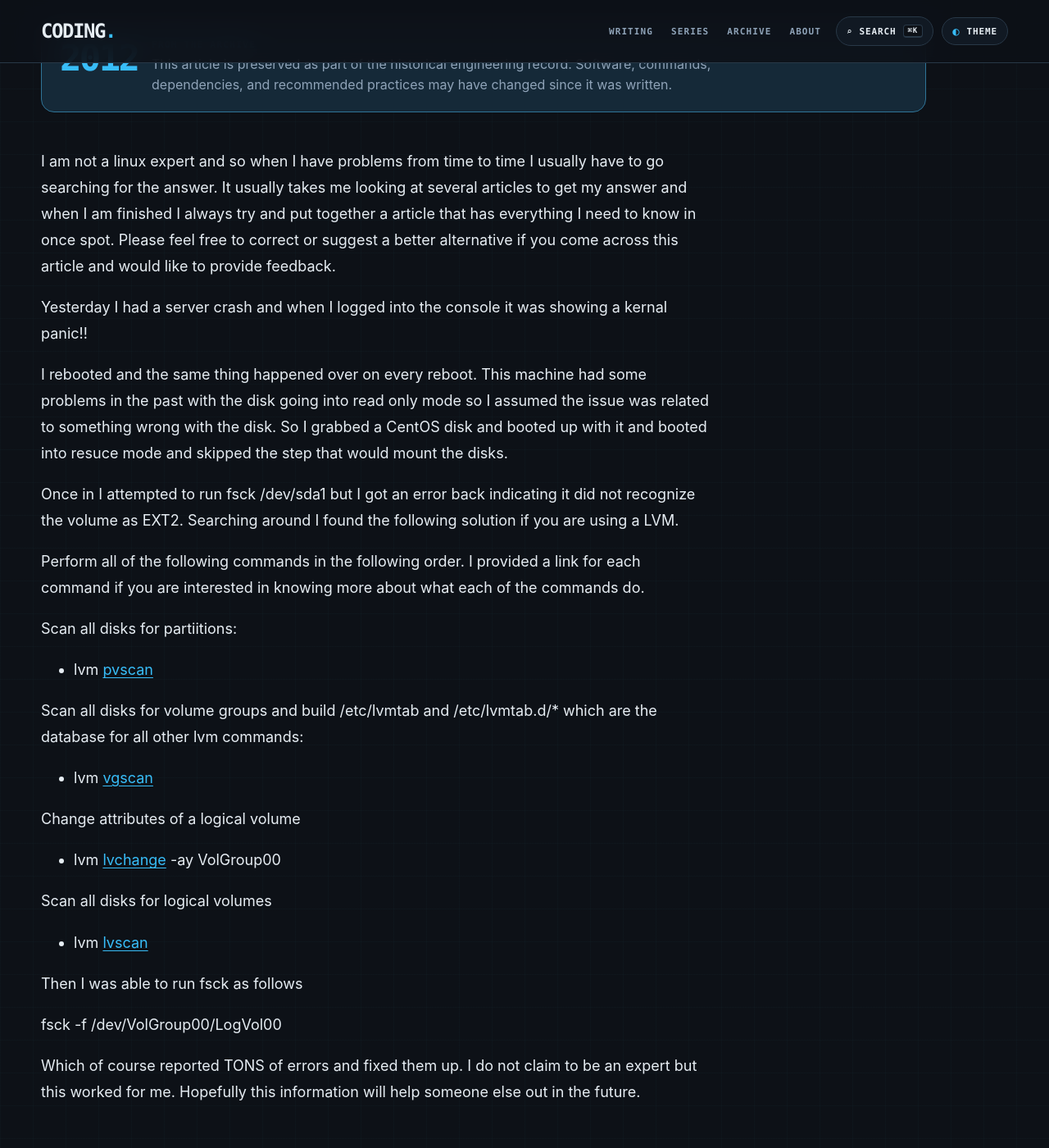
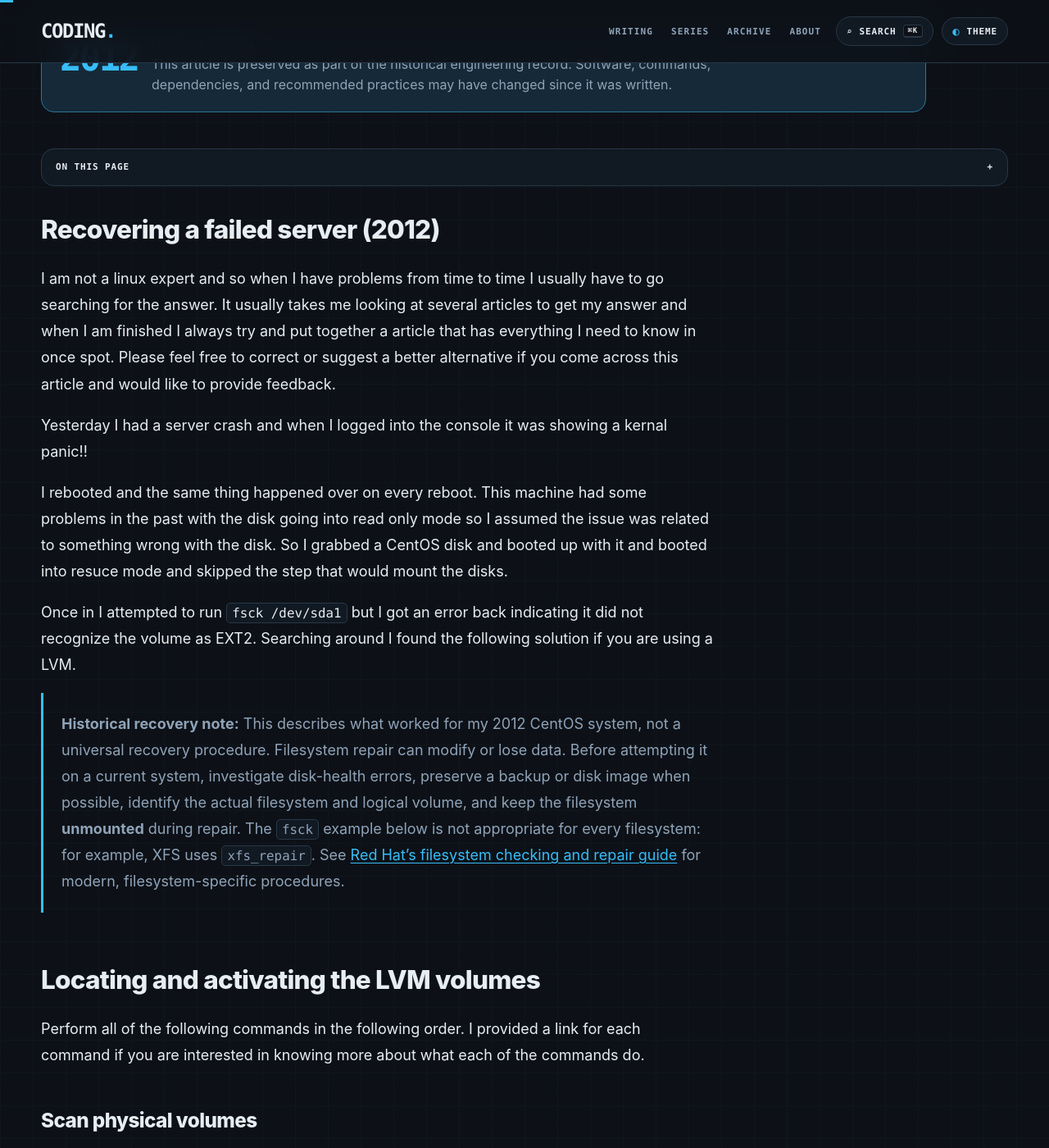
Before and after one commit to infoconex/coding-blog, a Jekyll site: the page built from post/2012/10/12/Running-FSCK-on-an-LVM-(Logical-Volume-Manager)-using-Linux-Rescue-Disk/index.md, in a window 1280 px wide and 1400 px high, scrolled down 612 px. Shown: the whole window at 82% size. Built offline with Jekyll 4.4.1, drawn with Linux system fonts in a browser that asks for light colours; some of the changed text lies outside the part shown.

Commit message:
Add filesystem-specific recovery safety context and organize historical LVM steps

````diff
--- a/post/2012/10/12/Running-FSCK-on-an-LVM-(Logical-Volume-Manager)-using-Linux-Rescue-Disk/index.md
+++ b/post/2012/10/12/Running-FSCK-on-an-LVM-(Logical-Volume-Manager)-using-Linux-Rescue-Disk/index.md
@@ -3,41 +3,59 @@
 title: "Running FSCK on an LVM (Logical Volume Manager) using Linux Rescue Disk"
 date: "2012-10-12"
 description: "Walk through using a Linux rescue disk to locate LVM volumes and run filesystem checks after a server failure, with commands and troubleshooting context."
-tags: []
+tags: ["Linux", "LVM", "Filesystem Recovery", "CentOS", "Troubleshooting"]
 slug: "running-fsck-on-an-lvm-logical-volume-manager-using-linux-rescue-disk"
 author: "Jim Scott"
 originalUrl: "http://coding.infoconex.com/post/2012/10/12/Running-FSCK-on-an-LVM-(Logical-Volume-Manager)-using-Linux-Rescue-Disk"
 permalink: "/post/2012/10/12/Running-FSCK-on-an-LVM-(Logical-Volume-Manager)-using-Linux-Rescue-Disk"
 legacyPaths: ["/post/2012/10/12/Running-FSCK-on-an-LVM-(Logical-Volume-Manager)-using-Linux-Rescue-Disk"]
 ---
+## Recovering a failed server (2012)
+
 I am not a linux expert and so when I have problems from time to time I usually have to go searching for the answer. It usually takes me looking at several articles to get my answer and when I am finished I always try and put together a article that has everything I need to know in once spot. Please feel free to correct or suggest a better alternative if you come across this article and would like to provide feedback.
 
 Yesterday I had a server crash and when I logged into the console it was showing a kernal panic!!
 
 I rebooted and the same thing happened over on every reboot. This machine had some problems in the past with the disk going into read only mode so I assumed the issue was related to something wrong with the disk. So I grabbed a CentOS disk and booted up with it and booted into resuce mode and skipped the step that would mount the disks.
 
-Once in I attempted to run fsck /dev/sda1 but I got an error back indicating it did not recognize the volume as EXT2. Searching around I found the following solution if you are using a LVM.
+Once in I attempted to run `fsck /dev/sda1` but I got an error back indicating it did not recognize the volume as EXT2. Searching around I found the following solution if you are using a LVM.
+
+> **Historical recovery note:** This describes what worked for my 2012 CentOS system, not a universal recovery procedure. Filesystem repair can modify or lose data. Before attempting it on a current system, investigate disk-health errors, preserve a backup or disk image when possible, identify the actual filesystem and logical volume, and keep the filesystem **unmounted** during repair. The `fsck` example below is not appropriate for every filesystem: for example, XFS uses `xfs_repair`. See [Red Hat’s filesystem checking and repair guide](https://docs.redhat.com/en/documentation/red_hat_enterprise_linux/9/html/managing_file_systems/checking-and-repairing-a-file-system__managing-file-systems) for modern, filesystem-specific procedures.
+
+## Locating and activating the LVM volumes
 
  Perform all of the following commands in the following order. I provided a link for each command if you are interested in knowing more about what each of the commands do.
+
+### Scan physical volumes
 
 Scan all disks for partiitions:
 
 - lvm [pvscan](https://man7.org/linux/man-pages/man8/pvscan.8.html)
 
+### Scan volume groups
+
 Scan all disks for volume groups and build /etc/lvmtab and /etc/lvmtab.d/\* which are the database for all other lvm commands:
 
 - lvm [vgscan](https://man7.org/linux/man-pages/man8/vgscan.8.html)
+
+### Activate a logical volume
 
 Change attributes of a logical volume
 
 - lvm [lvchange](https://man7.org/linux/man-pages/man8/lvchange.8.html) -ay VolGroup00
 
+### Scan logical volumes
+
 Scan all disks for logical volumes
 
 - lvm [lvscan](https://man7.org/linux/man-pages/man8/lvscan.8.html)
 
+## Running the filesystem check
+
 Then I was able to run fsck as follows
 
+```bash
 fsck -f /dev/VolGroup00/LogVol00
+```
 
 Which of course reported TONS of errors and fixed them up. I do not claim to be an expert but this worked for me. Hopefully this information will help someone else out in the future.
````
